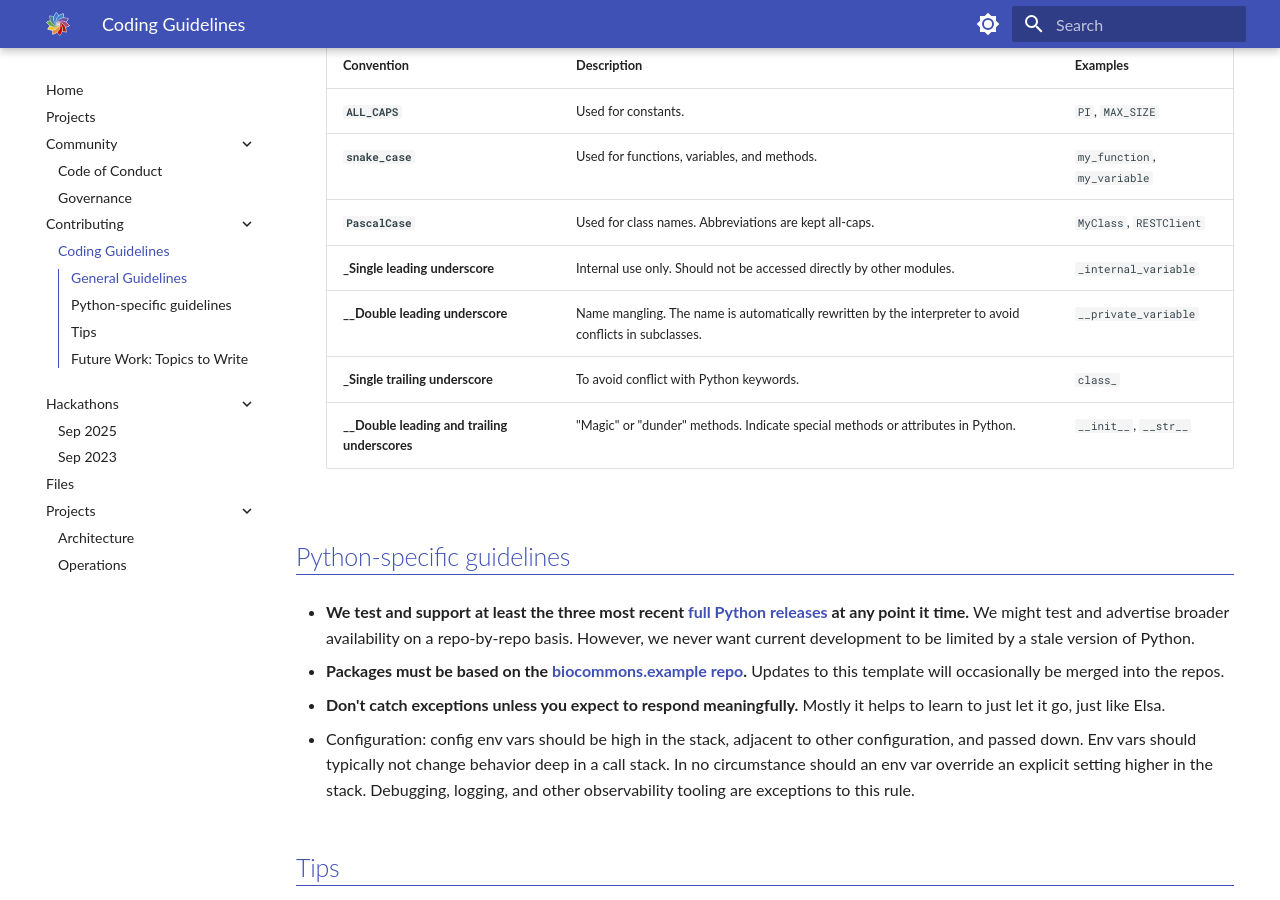
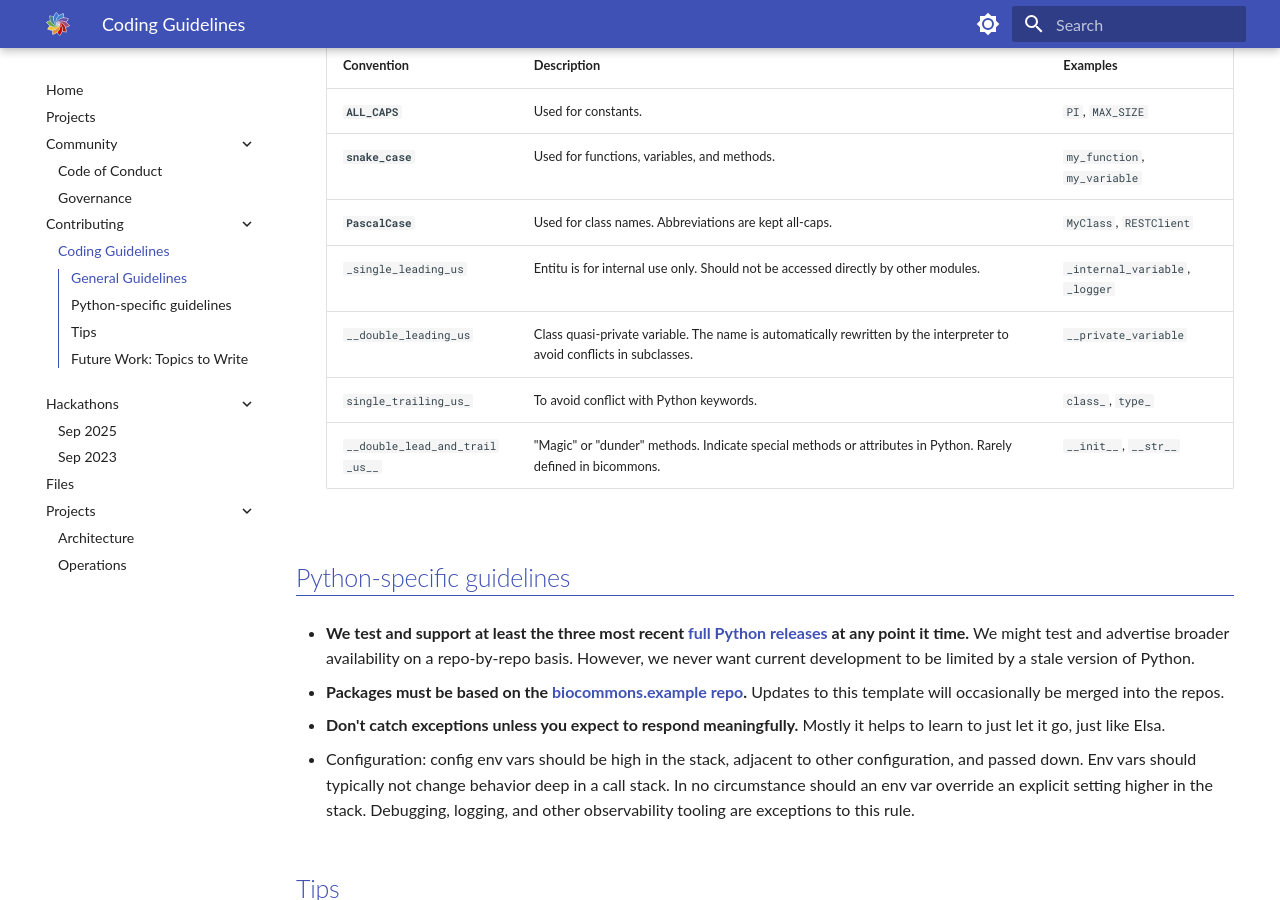
Before and after one commit to biocommons/biocommons.github.io, an MkDocs documentation site: the page built from docs/contributing/coding-guidelines.md, in a window 1280 px wide and 900 px high, scrolled down 930 px. Built offline with MkDocs 1.6.1 and Material for MkDocs 9.7.7, drawn with Linux system fonts in a browser that asks for light colours.

Commit message:
update identifier guidance

```diff
--- a/docs/contributing/coding-guidelines.md
+++ b/docs/contributing/coding-guidelines.md
@@ -55,10 +55,10 @@ git tags in order to ensure that released software always corresponds to a git t
     | **`ALL_CAPS`** | Used for constants. | `PI`, `MAX_SIZE` |
     | **`snake_case`** | Used for functions, variables, and methods. | `my_function`, `my_variable` |
     | **`PascalCase`** | Used for class names. Abbreviations are kept all-caps. | `MyClass`, `RESTClient` |
-    | **_Single leading underscore** | Internal use only. Should not be accessed directly by other modules. | `_internal_variable` |
-    | **__Double leading underscore** | Name mangling. The name is automatically rewritten by the interpreter to avoid conflicts in subclasses. | `__private_variable` |
-    | **_Single trailing underscore** | To avoid conflict with Python keywords. | `class_` |
-    | **__Double leading and trailing underscores** | "Magic" or "dunder" methods. Indicate special methods or attributes in Python. | `__init__`, `__str__` |
+    | `_single_leading_us` | Entitu is for internal use only. Should not be accessed directly by other modules. | `_internal_variable`, `_logger` |
+    | `__double_leading_us` | Class quasi-private variable. The name is automatically rewritten by the interpreter to avoid conflicts in subclasses. | `__private_variable` |
+    | `single_trailing_us_` | To avoid conflict with Python keywords. | `class_`, `type_` |
+    | `__double_lead_and_trail_us__` | "Magic" or "dunder" methods. Indicate special methods or attributes in Python.  Rarely defined in bicommons.  | `__init__`, `__str__` |
 
 ## Python-specific guidelines
 
```
